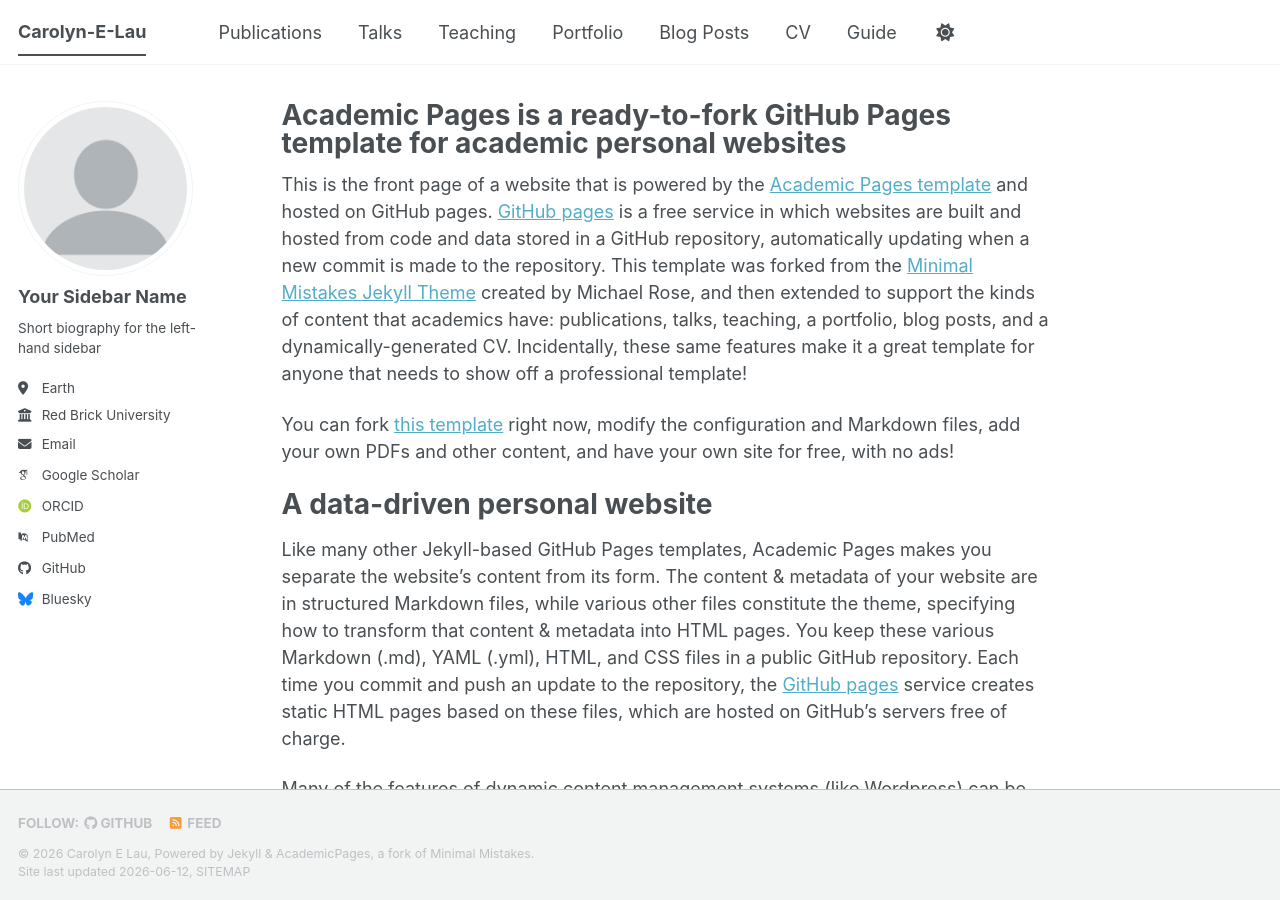
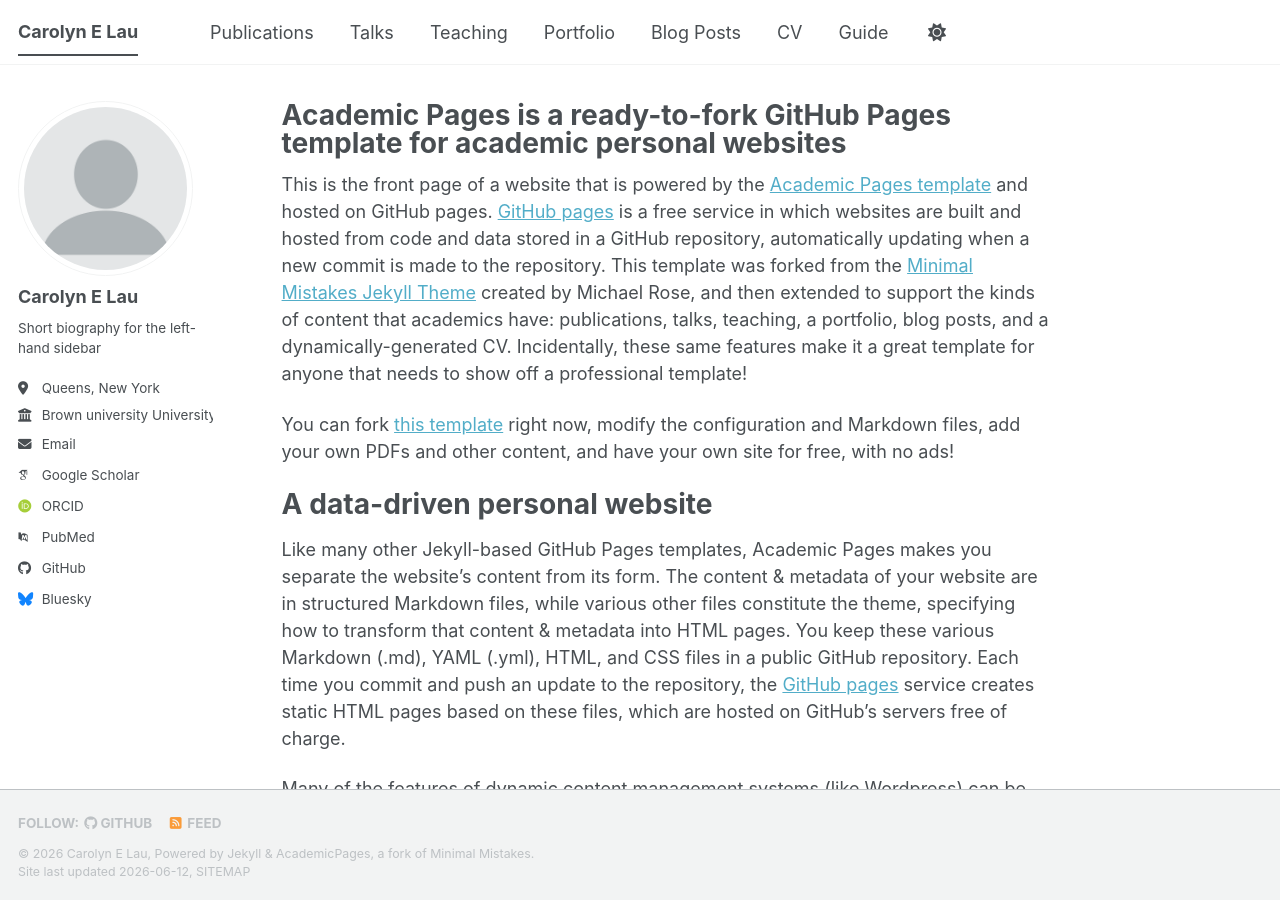
Before and after one commit to carolynelau/carolynelau.github.io, a Jekyll site: the page built from _pages/about.md, in a window 1280 px wide and 900 px high. Built offline with Jekyll 4.4.1, drawn with Linux system fonts in a browser that asks for light colours; some web fonts are replaced; a script bundle is joined from its source files by our own code; library files that are not in the unit come from our copies.

Commit message:
Update personal details in _config.yml

```diff
--- a/_config.yml
+++ b/_config.yml
@@ -9,10 +9,10 @@
 # Basic Site Settings
 locale                   : "en-US"
 site_theme               : "default" # The available themes options are "default", "air", "sunrise", "mint", "dirt" and "contrast"
-title                    : "Carolyn-E-Lau"
+title                    : "Carolyn E Lau"
 title_separator          : "-"
 name                     : &name "Carolyn E Lau"
-description              : &description "Your Name's academic portfolio"   # Update this with a general description of your site, this is the default if not overridden by a page
+description              : &description "Carolyn E Lau's academic portfolio"   # Update this with a general description of your site, this is the default if not overridden by a page
 url                      : https://carolynelau.github.io # The base hostname & protocol for your site e.g. "https://[your GitHub username].github.io",
                                                            # or if you already have some other page hosted on Github then use "https://[your GitHub username].github.io/[Your Repo Name]"
 baseurl                  : "" # the subpath of your site, e.g. "/blog"
@@ -24,13 +24,13 @@ repository               : "carolynelau/carolynelau.github.io"
 author:
   # Biographic information
   avatar           : "profile.png"
-  name             : "Your Sidebar Name"
+  name             : "Carolyn E Lau"
   pronouns         : # example: "she/her"
   bio              : "Short biography for the left-hand sidebar"
-  location         : "Earth"
-  employer         : "Red Brick University"
+  location         : "Queens, New York"
+  employer         : "Brown university University"
   uri              : # URL
-  email            : "none@example.org"
+  email            : "Carolyn_Lau@brown.edu"
 
   # Academic websites
   academia         : # URL
```
